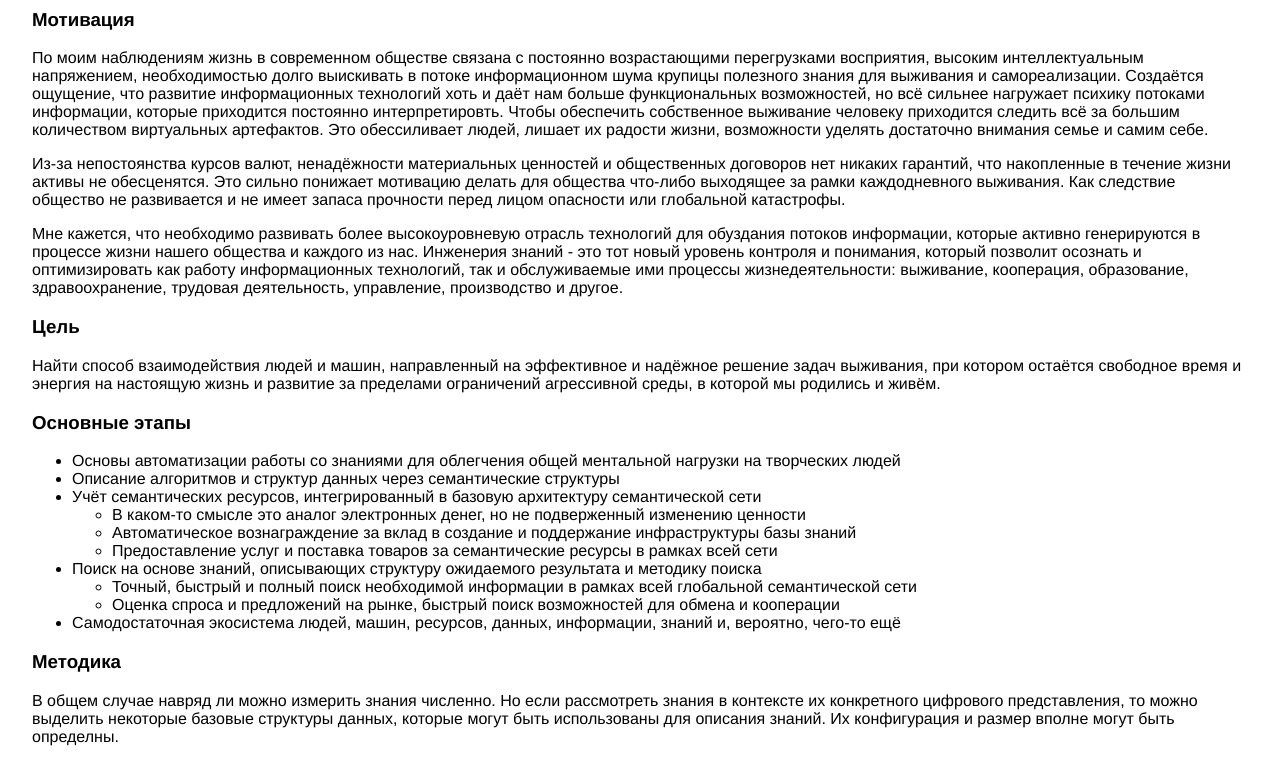
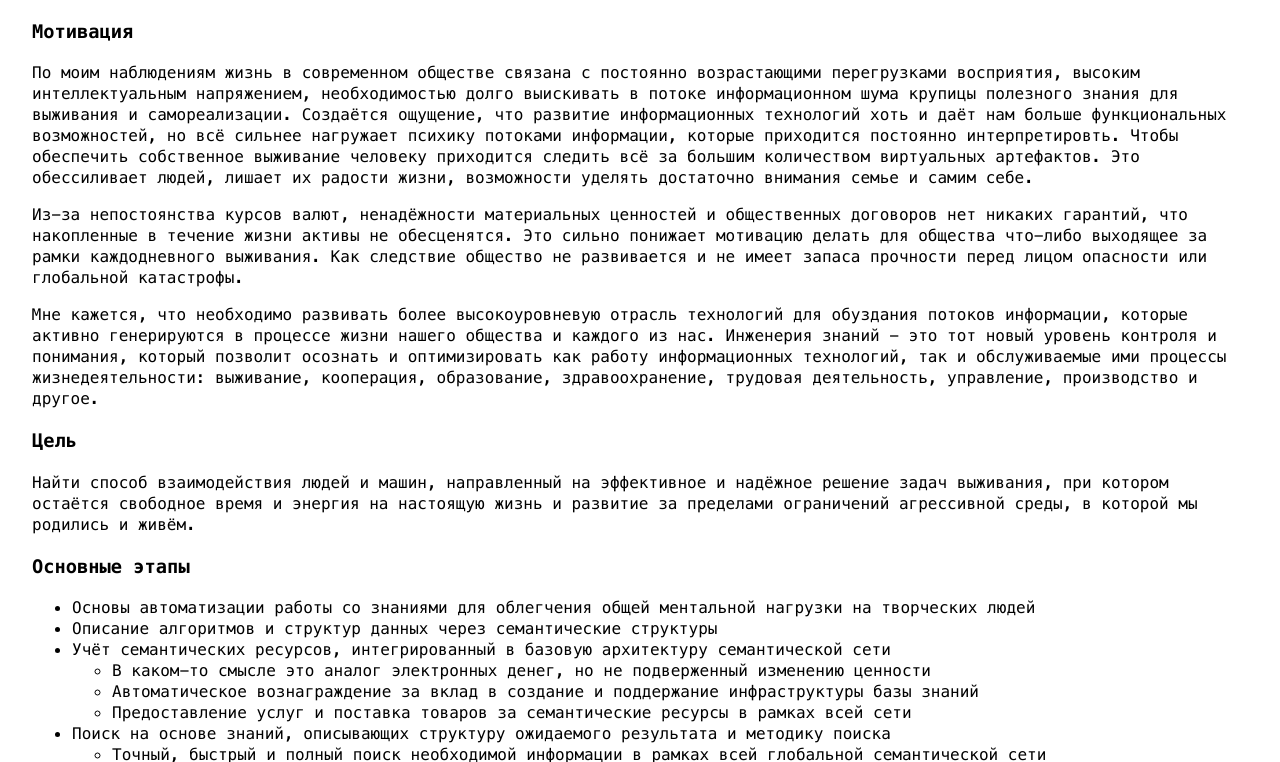
Before and after one commit to r0sa-bio-digital/knyte.io, a website: page index.html in a window 1280 px wide. Shown: the part 121-883 px from the top of the page. Drawn offline with Linux system fonts and the light colour scheme.

Commit message:
meslo added as a built-in font

```diff
--- /dev/null
+++ b/font.css
@@ -0,0 +1,24 @@
+@font-face {
+	font-family: "meslo";
+	src: url("font/MesloLGM-Italic.ttf") format("truetype");
+	font-weight: normal;
+	font-style: italic;
+}
+@font-face {
+	font-family: "meslo";
+	src: url("font/MesloLGM-Regular.ttf") format("truetype");
+	font-weight: normal;
+	font-style: normal;
+}
+@font-face {
+	font-family: "meslo";
+	src: url("font/MesloLGM-Bold.ttf") format("truetype");
+	font-weight: bold;
+	font-style: normal;
+}
+@font-face {
+	font-family: "meslo";
+	src: url("font/MesloLGM-BoldItalic.ttf") format("truetype");
+	font-weight: bold;
+	font-style: italic;
+}
--- a/index.html
+++ b/index.html
@@ -7,6 +7,7 @@
     <meta name="viewport" content="width=device-width, initial-scale=1">
     <link rel="shortcut icon" href="favicon.ico" type="image/x-icon">
     <link rel="icon" href="favicon.ico" type="image/x-icon">
+    <link rel="stylesheet" href="font.css">
     <link rel="stylesheet" href="style.css">
     <script src="script.js" defer></script>
   </head>
--- a/space/style.css
+++ b/space/style.css
@@ -1,5 +1,5 @@
 body {
-  font-family: Menlo, Consolas, Lucida Console, Courier New, monospace;
+  font-family: meslo;
   background-color: white;
   color: #101010;
   text-align: center;
--- a/style.css
+++ b/style.css
@@ -1,5 +1,5 @@
 body {
-  font-family: helvetica, arial, sans-serif;
+  font-family: meslo;
   margin: 2em;
 }
 
```
Also changed, not shown: space/index.html (+1 -0 lines), font/MesloLGM-Bold.ttf (added), font/MesloLGM-BoldItalic.ttf (added), font/MesloLGM-Italic.ttf (added), font/MesloLGM-Regular.ttf (added), 1 other file.
